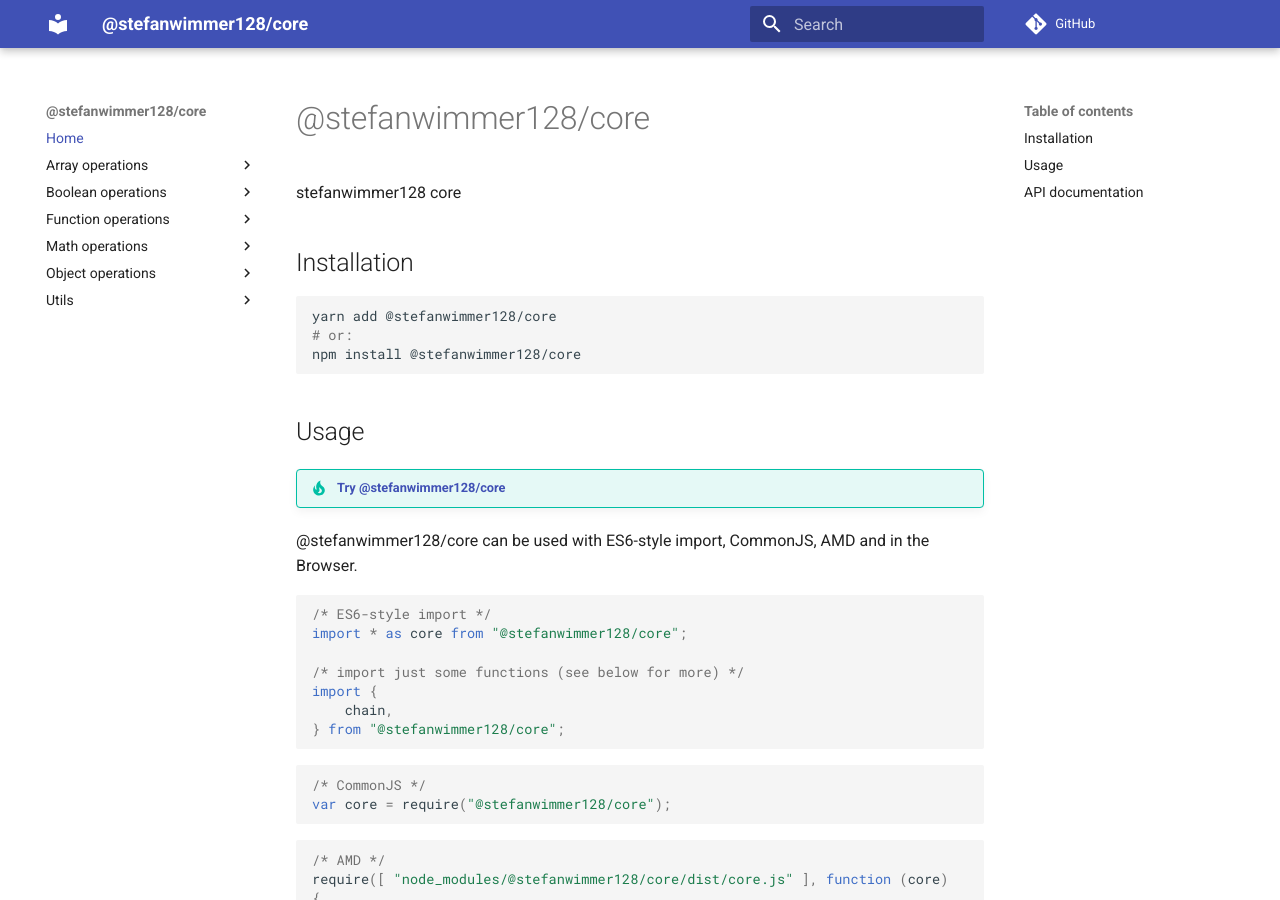
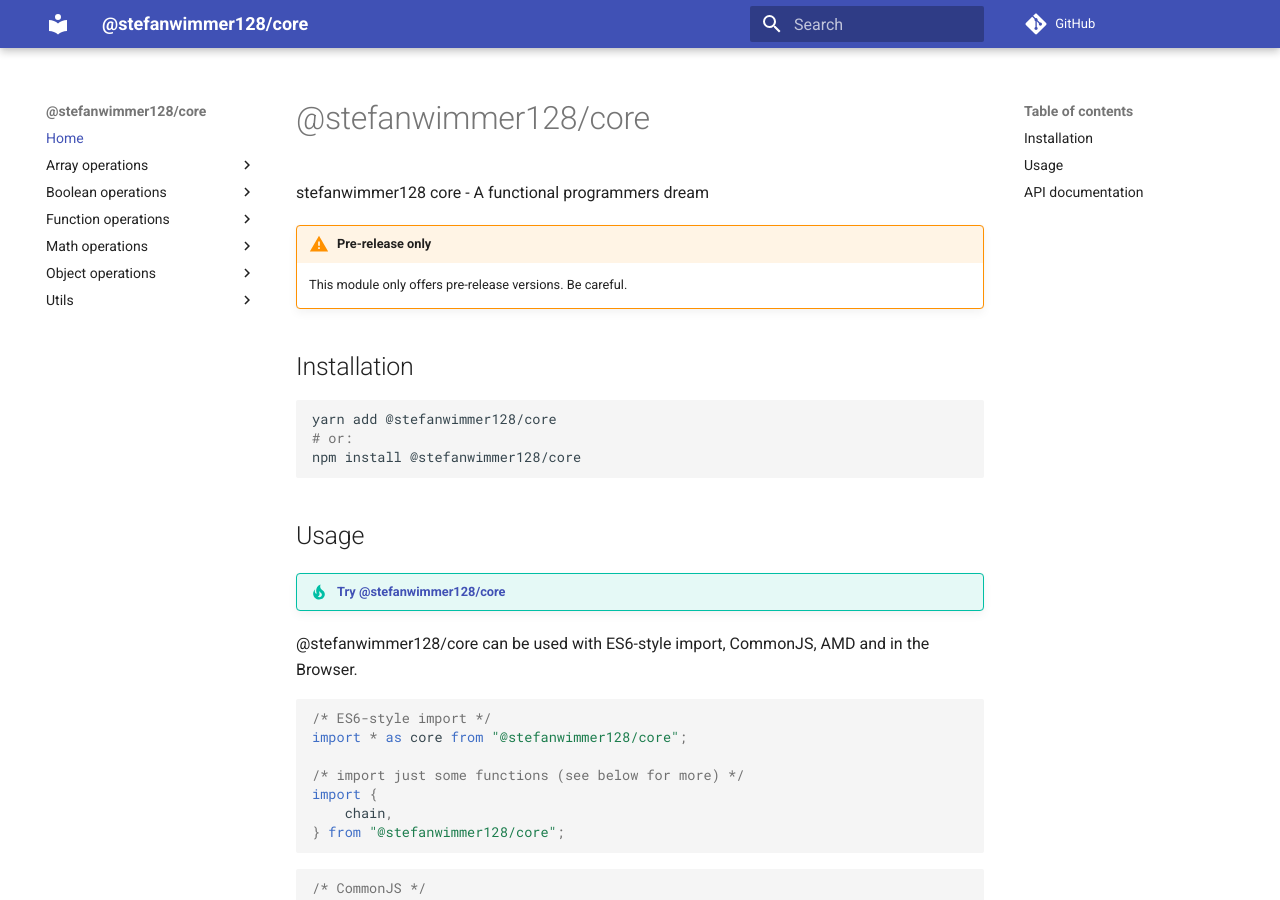
Before and after one commit to stefanwimmer128/core, an MkDocs documentation site: the page built from docs/index.md, in a window 1280 px wide and 900 px high. Built offline with MkDocs 1.6.1 and Material for MkDocs 9.7.7, drawn with Linux system fonts in a browser that asks for light colours; comment, search, counter and statistics services are not loaded; old or Windows-style settings are respelled for this version of MkDocs.

Commit message:
Update docs

```diff
--- a/docs/index.md
+++ b/docs/index.md
@@ -1,6 +1,9 @@
 # @stefanwimmer128/core
 
-stefanwimmer128  core
+stefanwimmer128 core - A functional programmers dream
+
+!!! warning "Pre-release only"
+    This module only offers pre-release versions. Be careful.
 
 ## Installation
 
@@ -12,7 +15,7 @@
 
 ## Usage
 
-!!! tip "[Try @stefanwimmer128/core](https://npm.runkit.com/@stefanwimmer128/core)"
+!!! tip "[Try @stefanwimmer128/core](https://npm.runkit.com/@stefanwimmer128/core){: target='_blank'}"
 
 @stefanwimmer128/core can be used with ES6-style import, CommonJS, AMD and in the Browser.
 
--- a/mkdocs.yml
+++ b/mkdocs.yml
@@ -3,6 +3,7 @@
     - admonition
     - codehilite:
         linenums: true
+    - extra
     - pymdownx.arithmatex
     - pymdownx.betterem:
         smart_enable: all
```
